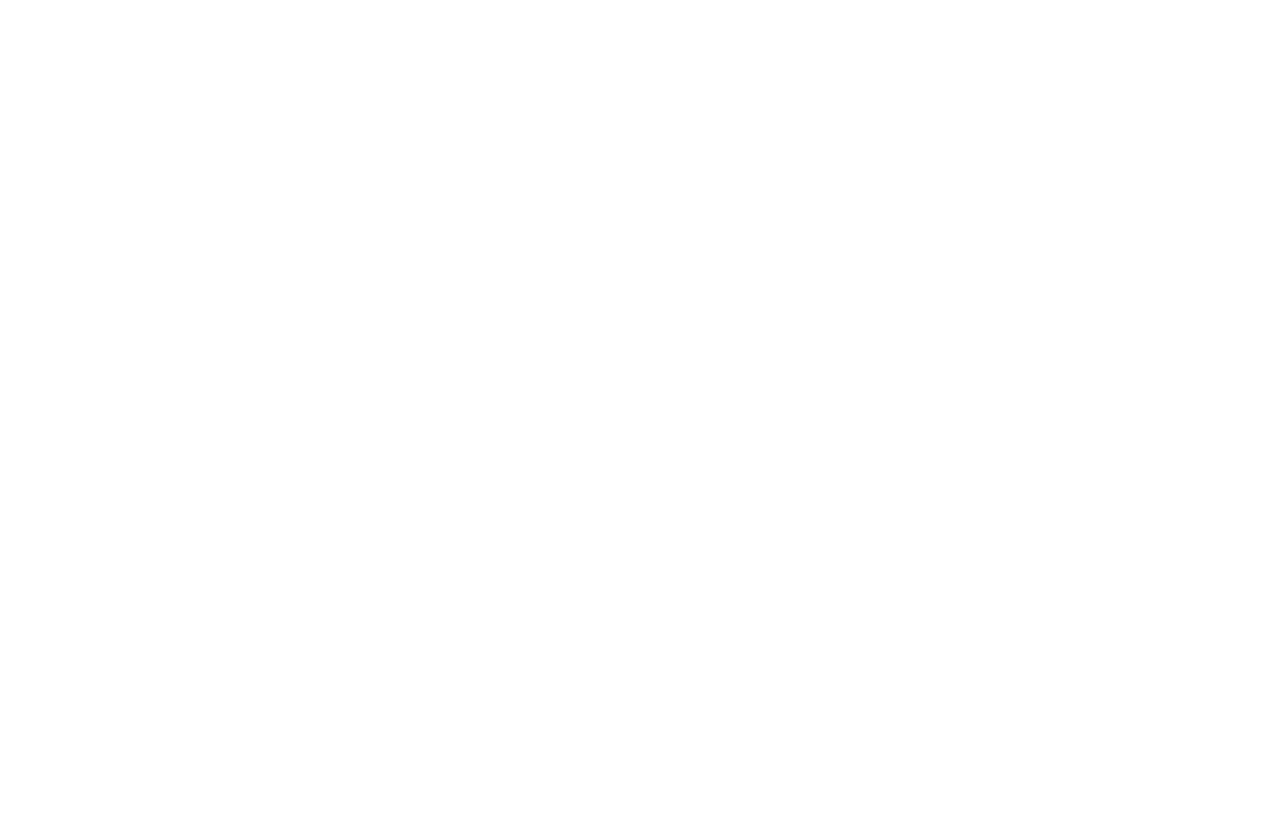
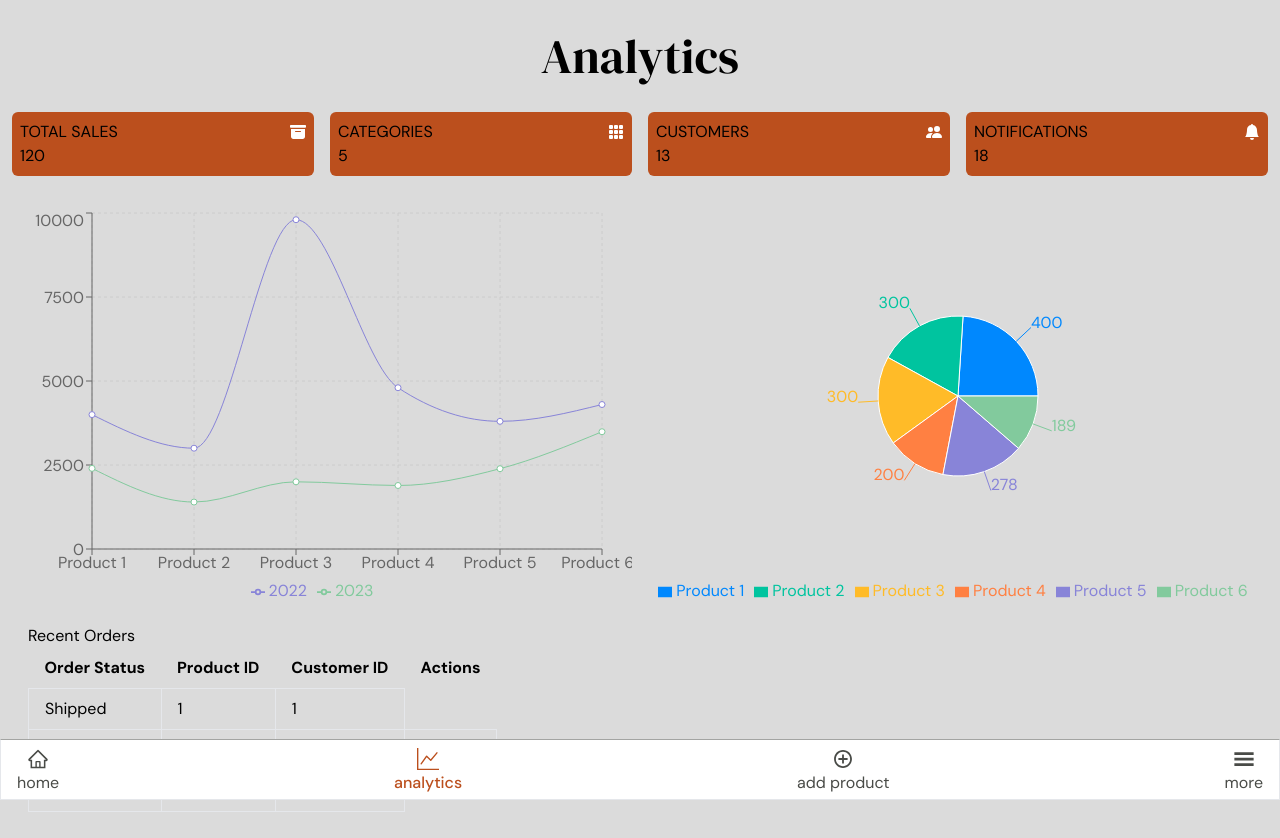
Before and after one commit to dharmi04/SSIP-FE, a React (Vite) app: page /dashboard/analytics in a window 1280 px wide. Before the commit this address had no page. Shown: the top 838 px of the page. Before the commit the page ends 800 px from the top, so only its background shows below. Built offline with nearby package versions, Linux system fonts and the light colour scheme.

Commit message:
fix: routes of Dashboard and add sidebar and nav to dashboard

```diff
--- a/src/App.jsx
+++ b/src/App.jsx
@@ -4,7 +4,7 @@
 import Home from "./Pages/Home"
 import AllProducts from "./Pages/AllProducts"
 import ProductDetail from "./Pages/ProductDetail"
-import Dashboard from "./Pages/Dashboard"
+import Analytics from "./Pages/Dashboard/Analytics"
 import Login from "./components/Auth/Login"
 import Signup from "./components/Auth/Signup"
 import AR from "./Pages/AR"
@@ -14,6 +14,7 @@
 import Cart from "./Pages/Cart"
 import { Test } from "./Test"
 import { Main } from "./Layouts/Main"
+import { Dashboard as DashBoardLayout } from "./Layouts/Dashboard"
 
 import ScrollToTop from "./ScrollToTop"
 
@@ -32,12 +33,14 @@
         {/* <Route path="/all-products" element={<AllProducts />} /> */}
         {/* <Route path="/product/:productId" element={<ProductDetail />} /> */}
         {/* <Route path="/product/:productId/ar" element={<AR />} /> */}
-        <Route path="/dashboard" element={<Dashboard />} />
-        {/** This dashboard not working */}
+        <Route path="/dashboard" element={<DashBoardLayout />}>
+          <Route path="analytics" element={<Analytics />} />
+          <Route path="add/product" element={<AddProduct />} />
+        </Route>
         <Route path="/login" element={<Login />} />
         <Route path="/signup" element={<Signup />} />
         <Route path="/account" element={<Account />} />
-        <Route path="/addproduct" element={<AddProduct />} />
+        {/* <Route path="/addproduct" element={<AddProduct />} /> */}
         <Route path="/buynow" element={<BuyNow />} />
         <Route path="/cart" component={<Cart />} />
       </Routes>
--- /dev/null
+++ b/src/Layouts/Dashboard.jsx
@@ -0,0 +1,18 @@
+import React from "react"
+import { Outlet } from "react-router"
+import { Nav } from "../components/Dashboard/Nav"
+
+/**
+ * This main layout is for our Main Page. This include all our pages that customer can see i.e., all the product pages
+ */
+
+export const Dashboard = () => {
+  return (
+    <div className="bg-secondary overflow-hidden">
+      <div className="pb-10 pt-5">
+        <Outlet />
+      </div>
+      <Nav />
+    </div>
+  )
+}
--- a/src/Pages/Dashboard.jsx
+++ b/src/Pages/Dashboard/Analytics.jsx
@@ -19,7 +19,7 @@
   PieChart,
   Pie,
 } from "recharts"
-import NavBar from "../components/NavBar"
+import NavBar from "../../components/NavBar"
 
 const COLORS = [
   "#0088FE",
@@ -49,7 +49,7 @@
   },
 ]
 
-export default function Dashboard() {
+export default function Analytics() {
   const data = [
     {
       name: "Product 1",
@@ -100,10 +100,10 @@
 
   return (
     <div className="bg-secondary">
-      <NavBar />
+      {/* <NavBar /> */}
       <main className=" text-black font-sans p-3">
         <div className="text-5xl flex items-center justify-center font-serif">
-          <h3>DASHBOARD</h3>
+          <h3>Analytics</h3>
         </div>
 
         <div className="grid grid-cols-1 sm:grid-cols-2 md:grid-cols-4 gap-4 mt-8">
--- /dev/null
+++ b/src/components/Dashboard/Nav.jsx
@@ -0,0 +1,77 @@
+import React, { useState } from "react"
+import { AiOutlineHome } from "react-icons/ai"
+import { GiHamburgerMenu } from "react-icons/gi"
+import { BsGraphUp } from "react-icons/bs"
+import { IoMdAddCircleOutline } from "react-icons/io"
+import { useLocation } from "react-router"
+import { Link } from "react-router-dom"
+import { Sidebar } from "./Sidebar"
+import { Transition } from "@headlessui/react"
+
+export const Nav = () => {
+  const location = useLocation()
+  //   console.log(location.pathname)
+
+  const isHome = location.pathname === "/home"
+  const isAnalytics = location.pathname === "/dashboard/analytics"
+  const isAddProduct = location.pathname === "/dashboard/add/product"
+
+  const [isSideBarOpen, setIsSideBarOpen] = useState(false)
+
+  const toggleSidebar = () => {
+    setIsSideBarOpen(!isSideBarOpen)
+  }
+
+  return (
+    <>
+      <div className="bg-white flex justify-between px-4 pt-2 pb-1 items-center fixed w-full bottom-0 text-primary border-t-[rgb(73,75,71)]/[0.5] border-[1px] z-20">
+        <Link to="/home">
+          <div className="flex flex-col items-center gap-[1px] cursor-pointer">
+            <AiOutlineHome
+              className={`text-[22px] ${isHome && "text-accent"}`}
+            />
+            <h1 className={`${isHome && "text-accent font-medium"}`}>home</h1>
+          </div>
+        </Link>
+
+        <Link to="/dashboard/analytics">
+          <div className="flex flex-col items-center gap-[1px] cursor-pointer">
+            <BsGraphUp
+              className={`text-[22px] ${isAnalytics && "text-accent"}`}
+            />
+            <h1 className={`${isAnalytics && "text-accent font-medium"}`}>
+              analytics
+            </h1>
+          </div>
+        </Link>
+
+        <Link to="./add/product">
+          <div className="flex flex-col items-center gap-[1px] cursor-pointer">
+            <IoMdAddCircleOutline
+              className={`text-[22px] ${isAddProduct && "text-accent"}`}
+            />
+            <h1 className={`${isAddProduct && "text-accent font-medium"}`}>
+              add product
+            </h1>
+          </div>
+        </Link>
+
+        <div className="relative">
+          <div
+            className="flex flex-col items-center gap-[1px] cursor-pointer"
+            onClick={toggleSidebar}
+          >
+            <GiHamburgerMenu className={`text-[22px] `} />
+            <h1>more</h1>
+          </div>
+        </div>
+      </div>
+
+      <Sidebar
+        isSideBarOpen={isSideBarOpen}
+        setIsSideBarOpen={setIsSideBarOpen}
+        toggleSidebar={toggleSidebar}
+      />
+    </>
+  )
+}
--- /dev/null
+++ b/src/components/Dashboard/Sidebar.jsx
@@ -0,0 +1,45 @@
+import React, { useState } from "react"
+import { RxCross1 } from "react-icons/rx"
+import { MdOutlineInventory2 } from "react-icons/md"
+import { BsCartPlus } from "react-icons/bs"
+
+export const Sidebar = ({ isSideBarOpen, setIsSideBarOpen, toggleSidebar }) => {
+  // If sidebar is open, then disable scrolling
+  if (isSideBarOpen) {
+    document.body.style.overflow = "hidden"
+  } else {
+    document.body.style.overflow = "auto"
+  }
+
+  return (
+    <>
+      <div
+        className={`bg-primary fixed bottom-0 h-[40%] w-[96vw]
+        ${
+          isSideBarOpen ? "left-0" : "-left-[96vw]"
+        }  transition-all duration-300 ease-linear
+      `}
+      >
+        <div className="mt-5 mr-9 flex justify-end cursor-pointer ">
+          <RxCross1
+            className="text-2xl text-secondary"
+            onClick={toggleSidebar}
+          />
+        </div>
+
+        {/* // TODO: Give Routes */}
+
+        <div className="text-white ml-12 space-y-4">
+          <div className="flex gap-3 items-center cursor-pointer">
+            <MdOutlineInventory2 className="text-2xl" />
+            <h1 className="text-2xl">View Inventory</h1>
+          </div>
+          <div className="flex gap-3 items-center cursor-pointer">
+            <BsCartPlus className="text-2xl" />
+            <h1 className="text-2xl">View Orders</h1>
+          </div>
+        </div>
+      </div>
+    </>
+  )
+}
--- a/src/components/Nav.jsx
+++ b/src/components/Nav.jsx
@@ -34,7 +34,7 @@
           </h1>
         </div>
 
-        <Link to="/dashboard">
+        <Link to="/dashboard/analytics">
           <div className="flex flex-col items-center gap-[1px] cursor-pointer">
             <GiHamburgerMenu
               className={`text-[22px] ${isMore && "text-accent"}`}
```
